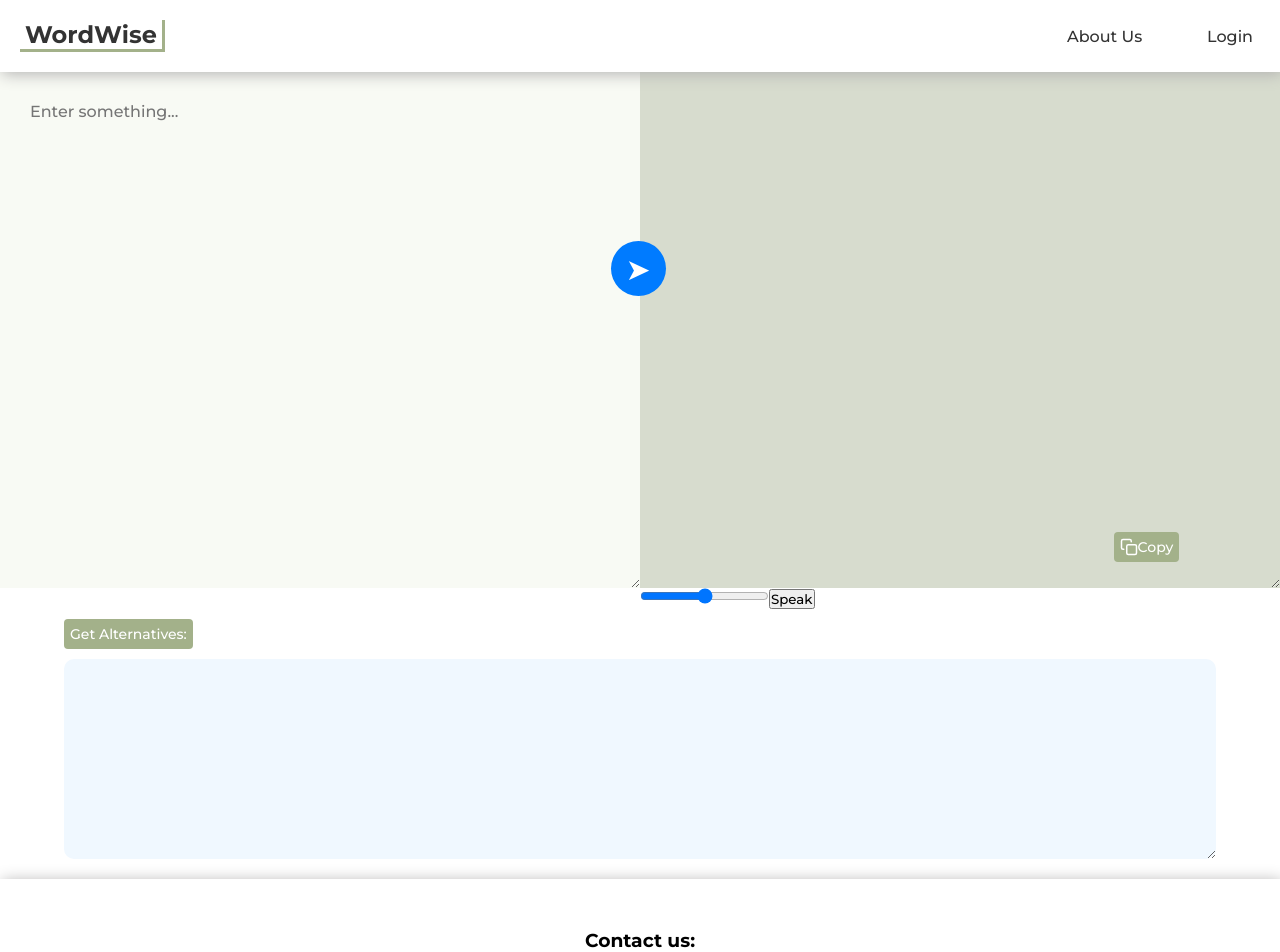
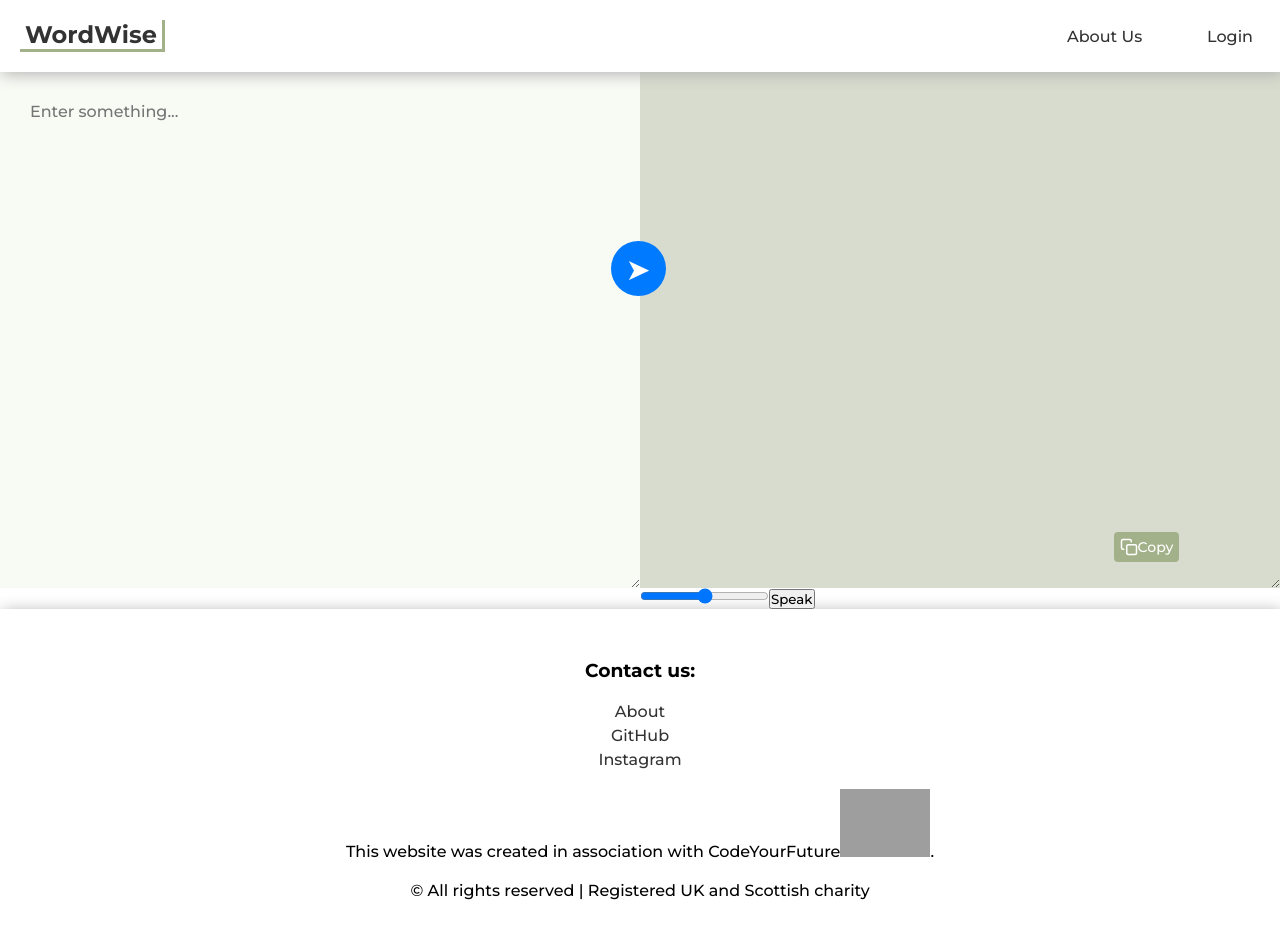
Before and after one commit to Bahare09/ldn9-fp-wordwise, a React (Create React App) app in the folder client/: page / in a window 1280 px wide. Shown: the top 952 px of the page. Built offline with nearby package versions, Linux system fonts and the light colour scheme; grey boxes are pictures that could not be loaded.

Commit message:
refactor code

```diff
--- a/client/src/pages/Home.js
+++ b/client/src/pages/Home.js
@@ -30,6 +30,29 @@ const Home = () => {
 		setShowOutput(false);
 		setOutputValue("");
 	};
+	const renderAlternatives = () => {
+		if (outputValue) {
+			return (
+				<div className="alternative-container">
+					<div className="alternative-output">
+						<div>
+							<AlternativeButton
+								outputValue={outputValue}
+								setAlternativeValue={setAlternativeValue}
+							/>
+						</div>
+						<textarea
+							className="alternative-box"
+							value={alternativeValue}
+							readOnly
+						/>
+					</div>
+				</div>
+			);
+		}
+		return null;
+	};
+
 	return (
 		<main role="main">
 			<div>
@@ -46,21 +69,7 @@ const Home = () => {
 								<Output outputValue={outputValue} onReset={handleReset} />
 							</div>
 						</div>
-						<div className="alternative-container">
-							<div className="alternative-output">
-								<div>
-									<AlternativeButton
-										outputValue={outputValue}
-										setAlternativeValue={setAlternativeValue}
-									/>
-								</div>
-								<textarea
-									className="alternative-box"
-									value={alternativeValue}
-									readOnly
-								/>
-							</div>
-						</div>
+						<div>{renderAlternatives()}</div>
 					</div>
 				)}
 				{isMobile && !showOutput && (
@@ -73,19 +82,7 @@ const Home = () => {
 						<div>
 							<Output outputValue={outputValue} onReset={handleReset} />
 						</div>
-						<div className="alternative-container">
-							<div className="alternative-output">
-								<AlternativeButton
-									outputValue={outputValue}
-									setAlternativeValue={setAlternativeValue}
-								/>
-								<textarea
-									className="alternative-box"
-									value={alternativeValue}
-									readOnly
-								/>
-							</div>
-						</div>
+						{renderAlternatives()}
 					</div>
 				)}
 			</div>
```
